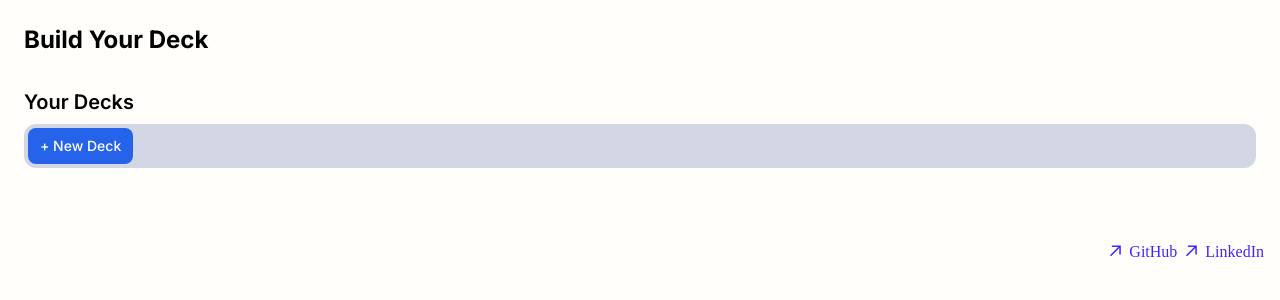
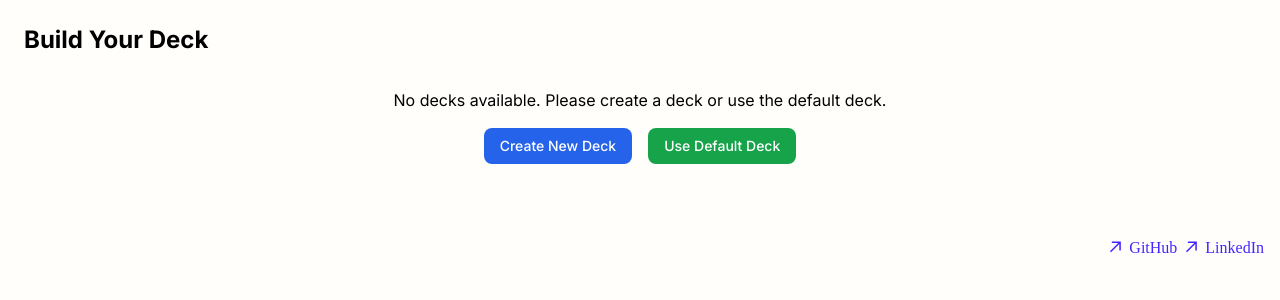
Before and after one commit to chedgo/home, a Next.js app: page /build-deck in a window 1280 px wide. Shown: the top 300 px of the page. Built offline with nearby package versions, Linux system fonts and the light colour scheme; a web font is replaced by a local one.

Commit message:
add default deck option

```diff
--- a/src/app/build-deck/page.tsx
+++ b/src/app/build-deck/page.tsx
@@ -4,6 +4,7 @@ import useLocalStorage from '../../hooks/useLocalStorage';
 import { LocationCard } from '../components/LocationCard';
 import { Tab, Dialog, Transition } from '@headlessui/react'
 import { Fragment } from 'react'
+import chicagoNeighborhoods from '../chicago_neighborhoods.json';
 
 type Location = {
   name: string;
@@ -159,9 +160,44 @@ export default function BuildDeck() {
     }
   };
 
+  const handleUseDefaultDeck = useCallback(() => {
+    const defaultDeck: Deck = {
+      name: "Chicago Neighborhoods",
+      locations: chicagoNeighborhoods.map(location => ({
+        ...location,
+        isHidden: false,
+        snoozedUntil: undefined,
+        wikipedia_link: location.wikipedia_link || null
+      })),
+      address: "Chicago, IL",
+      coords: { lat: 41.8781, lon: -87.6298 }, // Chicago's coordinates
+    };
+    setDecks([defaultDeck]);
+    setCurrentDeckIndex(0);
+  }, [setDecks]);
+
   return (
     <div className="p-6">
       <h1 className="text-2xl font-bold mb-4">Build Your Deck</h1>
+      {decks.length === 0 ? (
+        <div className="mt-8 text-center">
+          <p className="mb-4">No decks available. Please create a deck or use the default deck.</p>
+          <div className="flex justify-center space-x-4">
+            <button
+              onClick={() => setIsNewDeckModalOpen(true)}
+              className="px-4 py-2 text-sm font-medium text-white bg-blue-600 rounded-lg hover:bg-blue-700"
+            >
+              Create New Deck
+            </button>
+            <button
+              onClick={handleUseDefaultDeck}
+              className="px-4 py-2 text-sm font-medium text-white bg-green-600 rounded-lg hover:bg-green-700"
+            >
+              Use Default Deck
+            </button>
+          </div>
+        </div>
+      ) : (
         <div className="mt-8">
           <h2 className="text-xl font-semibold mb-2">Your Decks</h2>
           <Tab.Group selectedIndex={currentDeckIndex} onChange={setCurrentDeckIndex}>
@@ -214,6 +250,7 @@ export default function BuildDeck() {
             </Tab.Panels>
           </Tab.Group>
         </div>
+      )}
 
       {isLoading ? (
         <div className="mt-4 text-center">Loading locations...</div>
--- a/src/app/lets-go/page.tsx
+++ b/src/app/lets-go/page.tsx
@@ -3,6 +3,7 @@ import React, { useState, useCallback, useEffect, useMemo } from 'react';
 import { useRouter } from 'next/navigation';
 import { LocationCard } from '../components/LocationCard';
 import useLocalStorage from '../../hooks/useLocalStorage';
+import chicagoNeighborhoods from '../chicago_neighborhoods.json';
 
 type Location = {
   name: string;
@@ -22,7 +23,7 @@ type Deck = {
 };
 
 export default function LetsGo() {
-  const [decks] = useLocalStorage<Deck[]>('userDecks', []);
+  const [decks, setDecks] = useLocalStorage<Deck[]>('userDecks', []);
   const [currentDeckIndex, setCurrentDeckIndex] = useState(0);
   const [showCards, setShowCards] = useState(false);
   const [randomLocation, setRandomLocation] = useState<Location | null>(null);
@@ -116,6 +117,22 @@ export default function LetsGo() {
   const handleBuildDeck = () => {
     router.push('/build-deck');
   };
+
+  const handleUseDefaultDeck = useCallback(() => {
+    const defaultDeck: Deck = {
+      name: "Chicago Neighborhoods",
+      locations: chicagoNeighborhoods.map(location => ({
+        ...location,
+        isHidden: false,
+        snoozedUntil: undefined,
+        wikipedia_link: location.wikipedia_link || null
+      })),
+      address: "Chicago, IL",
+      coords: { lat: 41.8781, lon: -87.6298 }, // Chicago's coordinates
+    };
+    setDecks([defaultDeck]);
+    setCurrentDeckIndex(0);
+  }, [setDecks]);
 
   // Helper functions
   function calculateDistance(lat1: number, lon1: number, lat2: number, lon2: number): number {
@@ -291,13 +308,21 @@ export default function LetsGo() {
         </>
       ) : (
         <div className="text-center mt-8">
-          <p className="mb-4">No decks available. Please create a deck first.</p>
+          <p className="mb-4">No decks available. Please create a deck or use the default deck.</p>
+          <div className="flex justify-center space-x-4">
             <button
               className="rounded-lg p-4 bg-primary text-white"
               onClick={handleBuildDeck}
             >
               Go to Deck Builder
             </button>
+            <button
+              className="rounded-lg p-4 bg-secondary text-white"
+              onClick={handleUseDefaultDeck}
+            >
+              Use Default Deck
+            </button>
+          </div>
         </div>
       )}
     </div>
```
Lines whose indentation alone changed are shown as unchanged.
